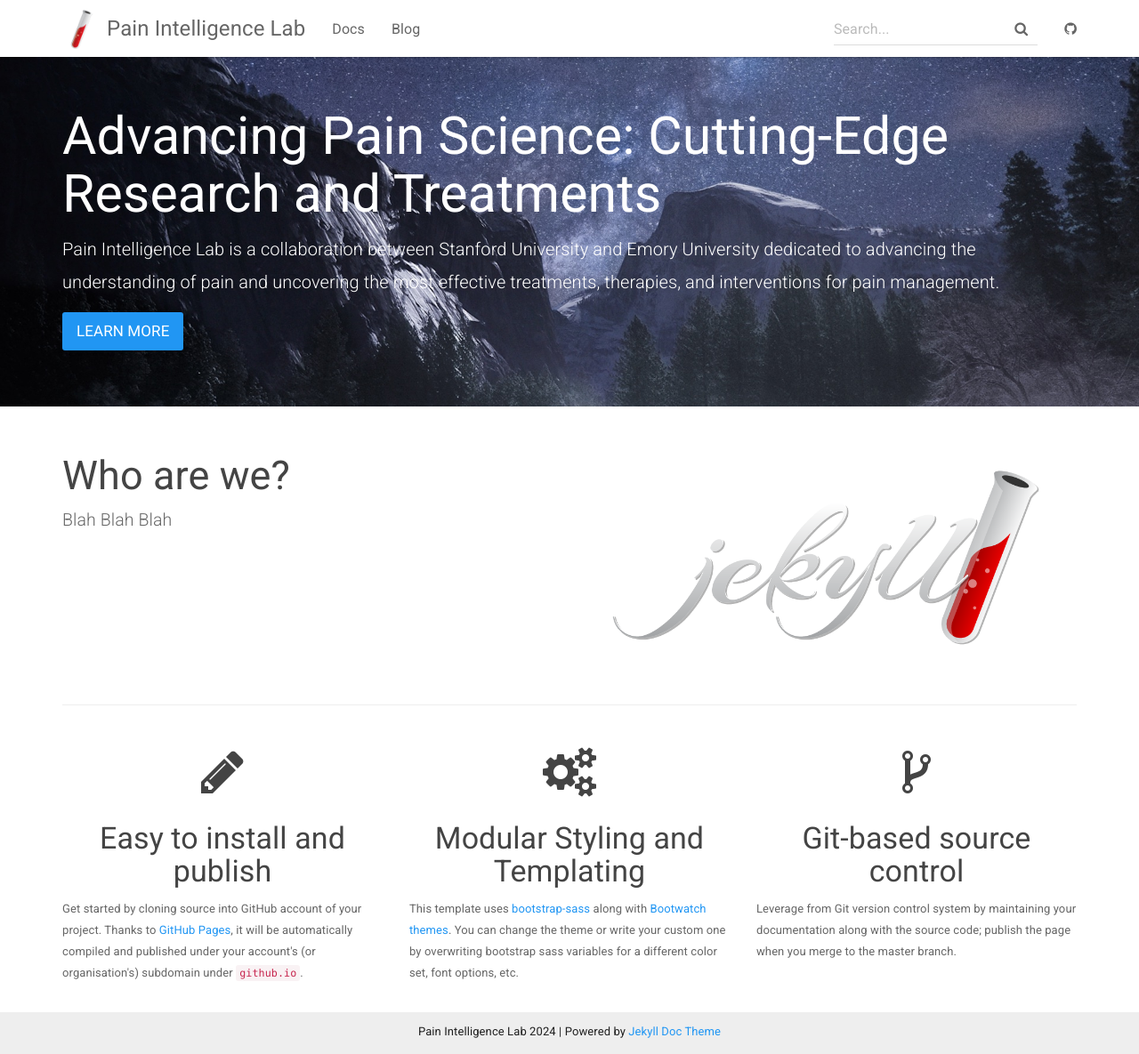
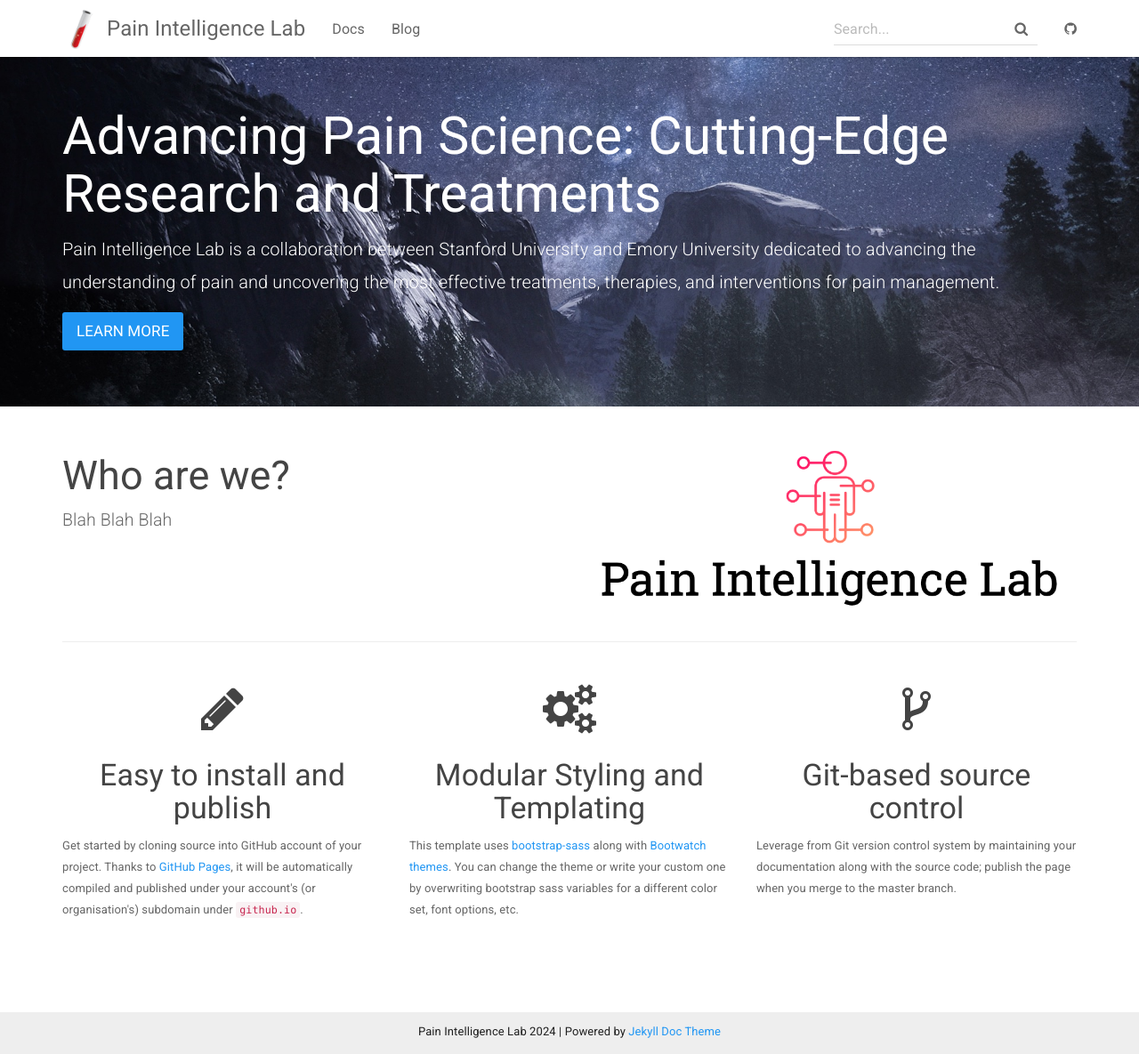
Before and after one commit to potatole123/my-prog, a Jekyll site: the page built from index.html, in a window 1280 px wide and 1185 px high. Shown: the whole window at 89% size. Built offline with Jekyll 4.4.1, drawn with Linux system fonts in a browser that asks for light colours.

Commit message:
Added Logo

```diff
--- a/index.html
+++ b/index.html
@@ -18,7 +18,7 @@
               <p class="lead">Blah Blah Blah</p>
         </div>
         <div class="col-md-6 text-center">
-            <img src="{{ "/assets/img/jekyll-dark.png" | relative_url }}" alt="Jekyll logo" class="img-responsive">
+            <img src="{{ "/assets/img/pain_intelligence_lab_logo.png" | relative_url }}" alt="Jekyll logo" class="img-responsive">
         </div>
     </div>
     <hr>
```
Also changed, not shown: assets/img/pain_intelligence_lab_logo.png (added).
